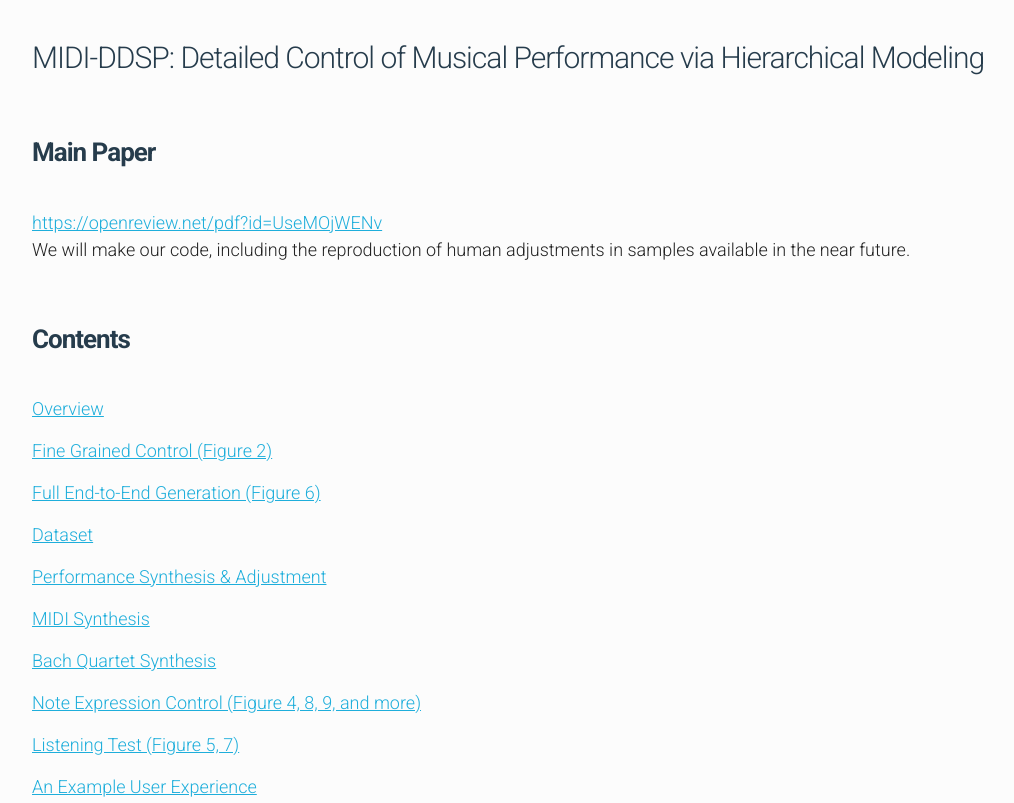
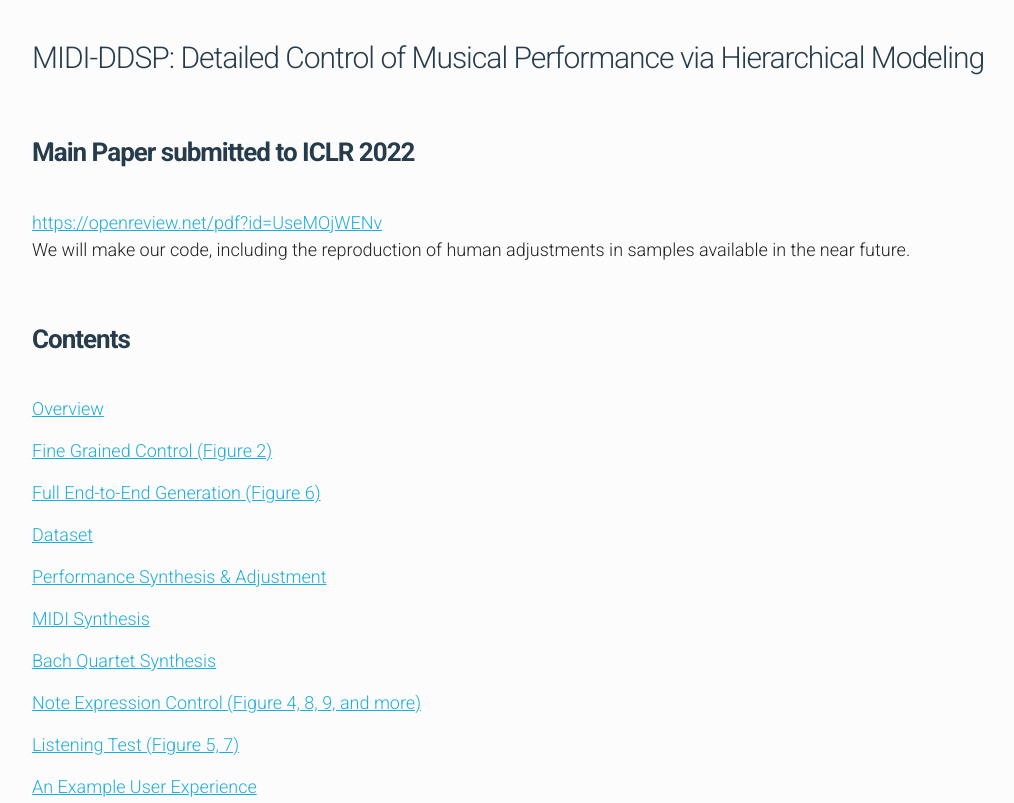
Before and after one commit to MIDI-DDSP/MIDI-DDSP.github.io, a plain HTML site: page index.html in a window 1280 px wide. Shown: the top 803 px of the page, without its empty margins (128-1142 px from the left). Drawn offline with Linux system fonts and the light colour scheme.

Commit message:
update assets

```diff
--- a/index.html
+++ b/index.html
@@ -38,7 +38,7 @@
 
         <h1 id="title">MIDI-DDSP: Detailed Control of Musical Performance via Hierarchical Modeling</h1>
 
-        <h2 id="paper">Main Paper</h2>
+        <h2 id="paper">Main Paper submitted to ICLR 2022</h2>
 
         <a href="https://openreview.net/pdf?id=UseMOjWENv">https://openreview.net/pdf?id=UseMOjWENv</a>
         <p>We will make our code, including the reproduction of human adjustments in samples available in the near
```
